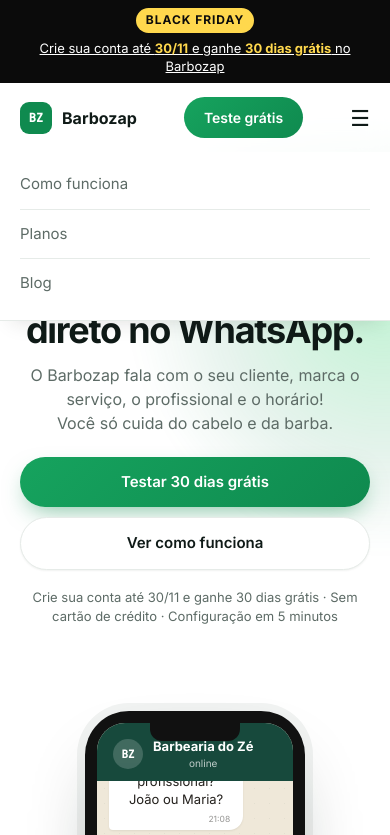
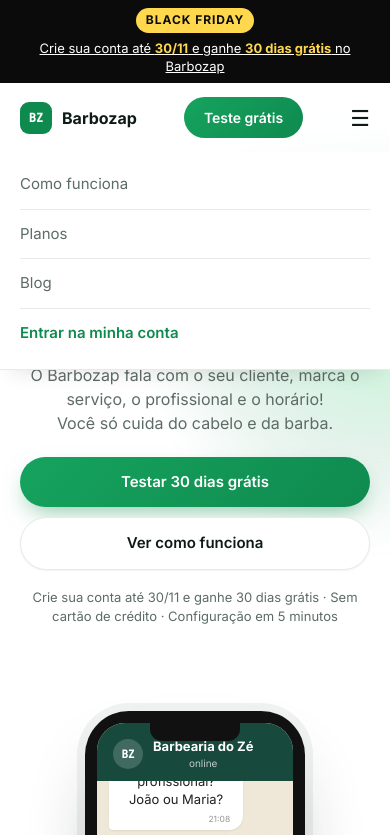
Before and after one commit to Thorfj/corte-certo, a plain HTML site: page index.html in a window 390 px wide. Both pictures are taken after a click on the button "Abrir menu". Shown: the top 835 px of the page. Drawn offline with Linux system fonts and the light colour scheme.

Commit message:
Site: "Entrar na minha conta" no menu do celular
No celular (até 640px) o botão Entrar do topo some; agora o link para o
login do CRM aparece dentro do menu ☰. No computador nada muda.

Co-Authored-By: Claude Opus 5.5 <noreply@anthropic.com>
Claude-Session: https://claude.ai/code/session_01LJFk14nbGoDqeAg6nQhoGx

```diff
--- a/assets/css/global.css
+++ b/assets/css/global.css
@@ -406,9 +406,18 @@ footer {
     border-bottom: none;
   }
 }
+/* "Entrar" dentro do menu ☰: só no celular, onde o botão do topo some */
+.nav-links .nav-menu-login {
+  display: none;
+}
 @media (max-width: 640px) {
   .nav-login {
     display: none;
+  }
+  .nav-links .nav-menu-login {
+    display: block;
+    font-weight: 600;
+    color: var(--green);
   }
 }
 @media (max-width: 520px) {
--- a/assets/js/global.js
+++ b/assets/js/global.js
@@ -17,7 +17,7 @@ window.BASE = "";
         <a href="${BASE}/#como-funciona">Como funciona</a>
         <a href="${BASE}/#planos">Planos</a>
         <a href="${BASE}/blog/">Blog</a>
-
+        <a href="${BASE}/app/" class="nav-menu-login">Entrar na minha conta</a>
       </nav>
       <div class="nav-actions">
         <a href="${BASE}/app/" class="nav-login">Entrar</a>
```
